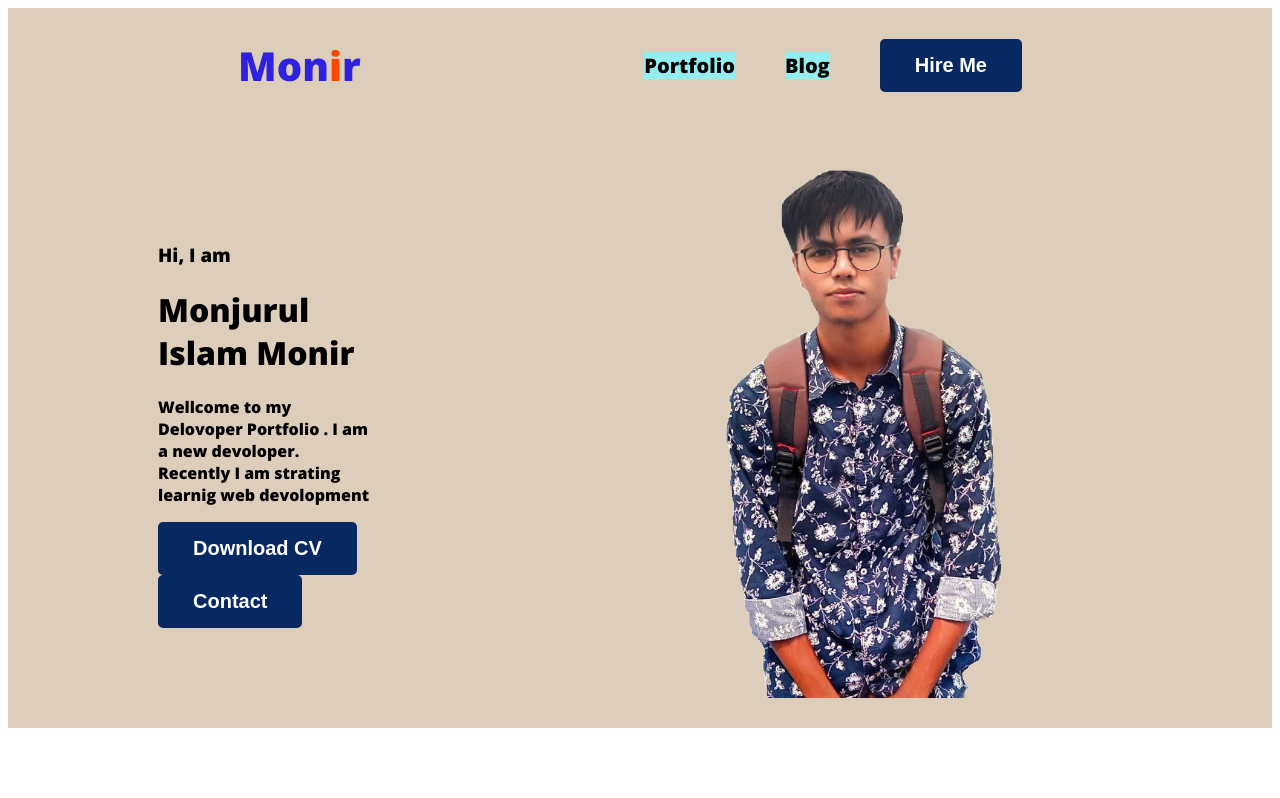
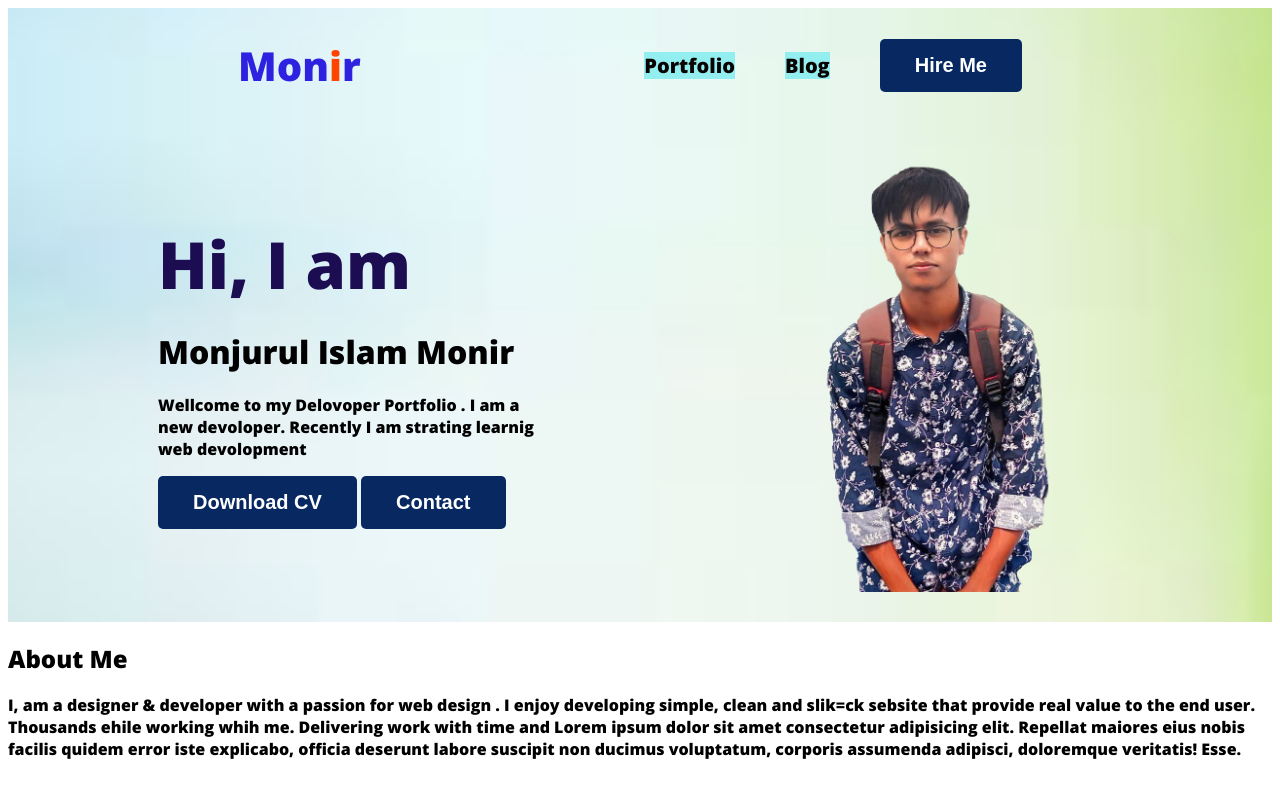
Before and after one commit to Monjurul63/web-devoloper-protfolio, a plain HTML site: page index.html in a window 1280 px wide. Drawn offline with nearby package versions, Linux system fonts and the light colour scheme.

Commit message:
about add

```diff
--- a/index.html
+++ b/index.html
@@ -23,7 +23,7 @@
     <div class="bannar-content">
         <h3 class="bannar-greeting">Hi, I am </h3>
         <h1 class="bannar-title">Monjurul Islam Monir</h1>
-        <p>Wellcome to my Delovoper Portfolio . I am a new devoloper. Recently I am strating learnig web devolopment </p>
+        <p class="banna-descrition">Wellcome to my Delovoper Portfolio . I am a new devoloper. Recently I am strating learnig web devolopment </p>
         <button class="btn">Download CV</button>
         <button class="btn">Contact</button>
 
@@ -33,7 +33,10 @@
 </div>
     </header>
 <main>
-
+<section class="about">
+    <h2 class="section-title"> About Me  </h2>
+    <p class="section-description"> I, am a designer & developer with a passion for web design . I enjoy developing simple, clean and slik=ck sebsite that provide real value to the end user. Thousands ehile working whih me. Delivering work with time and Lorem ipsum dolor sit amet consectetur adipisicing elit. Repellat maiores eius nobis facilis quidem error iste explicabo, officia deserunt labore suscipit non ducimus voluptatum, corporis assumenda adipisci, doloremque veritatis! Esse.</p>
+</section>
 </main>
 <footer>
 
--- a/style/portfolio.css
+++ b/style/portfolio.css
@@ -56,14 +56,32 @@ nav a {
 }
 .header{
     background-color: rgb(221, 206, 188);
+    background-image: url('/img/download\ \(1\).jpeg');
+    background-repeat: no-repeat;
+    background-position: center;
+    background-size: 2000px;
 
 }
 .bannar{
     padding:30px 30px 30px 150px;
     display: flex;
     align-items: center;
+    justify-content: space-between;
+}
+.bannar-content{
+    max: width 500px; ;
 }
 .pic{
-    width: 870px;
+    width: 700px;
 
 }
+.bannar-greeting{
+    font-size: 65px;
+   color: rgb(28, 12, 81);
+   font-weight: 700px ;
+   margin-top:5px ;
+   margin-bottom: 20px;
+
+
+
+}
```
Also changed, not shown: img/backgrundjpg.jpg (deleted), img/download (1).jpeg (added).
